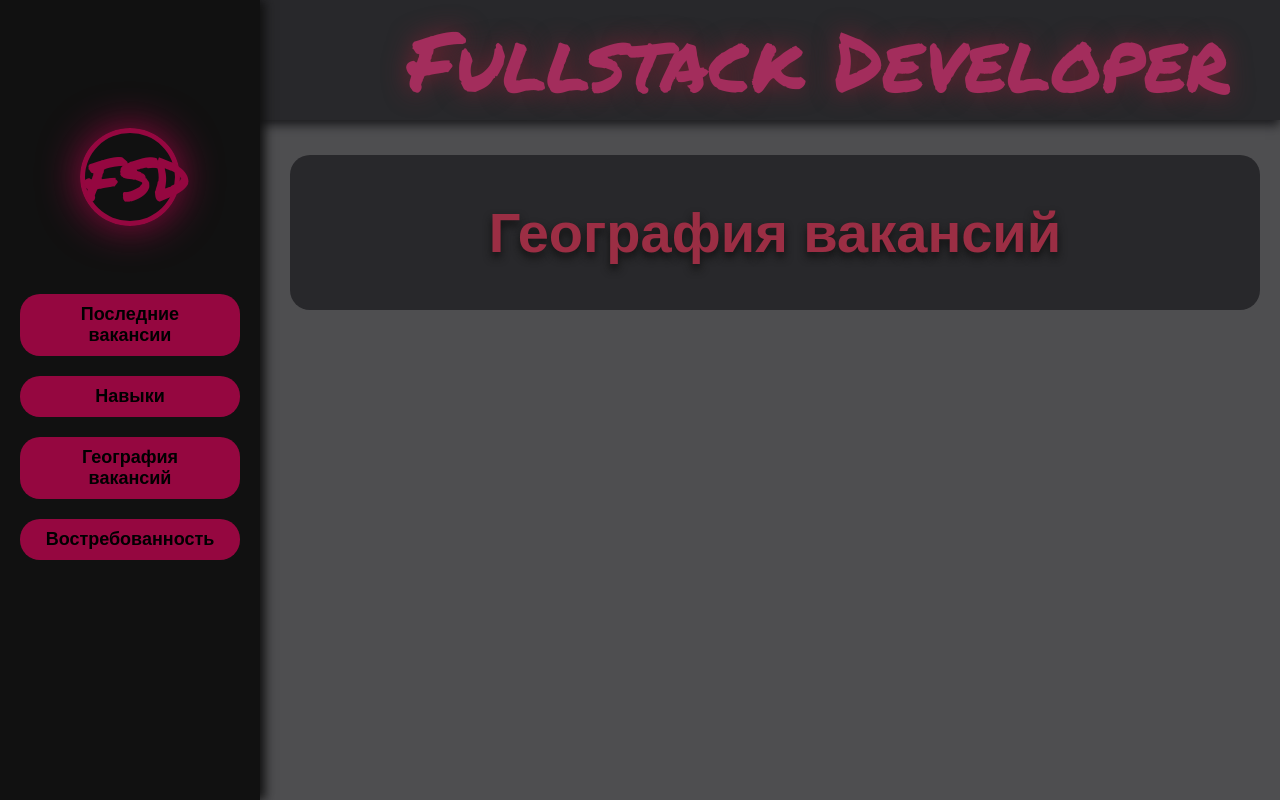
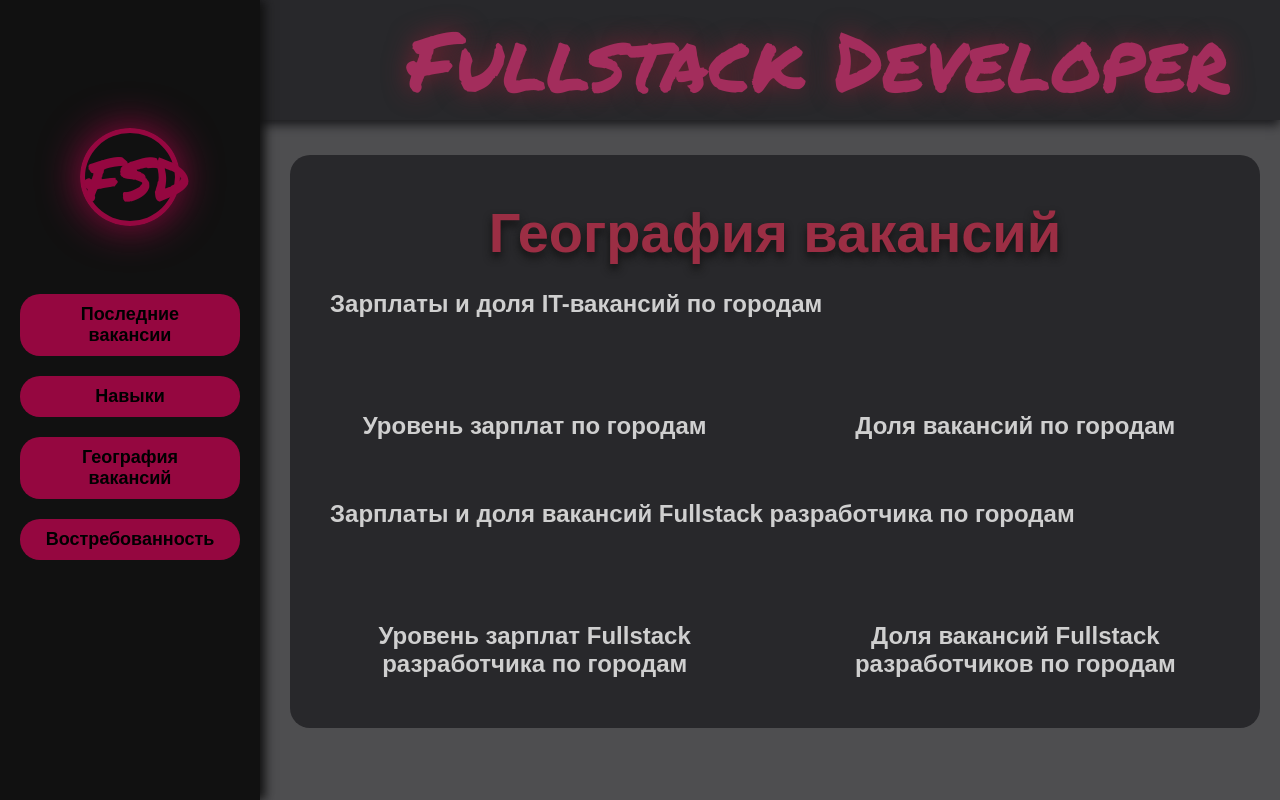
Before and after one commit to Dartamid/fullstack, a Django app: template hhruparser/parser/templates/geography.html in a window 1280 px wide. Run offline with Django 4.2, Linux system fonts and the light colour scheme; the template is opened without the code that fills it, so the values that code supplies are empty; some libraries are stand-ins or nearby versions; some web fonts are replaced.

Commit message:
Добавление географии

```diff
--- a/hhruparser/parser/templates/geography.html
+++ b/hhruparser/parser/templates/geography.html
@@ -5,6 +5,30 @@
 {% block content %}
 <div class="content">
     <h1>География вакансий</h1>
+    <h2 class='main_text'>Зарплаты и доля IT-вакансий по городам</h2>
+    <img width='1500' style='margin-top: 30px;' src="{{ geography.plot.url }}" alt="" class="">
+    <div class="double">
+        <div class="column">
+            <h2 class='main_text' style='text-align: center; margin: 30px 0;'>Уровень зарплат по городам</h2>
+            {{ geography.table_salary|safe }}
+        </div>
+        <div class="column">
+            <h2 class='main_text' style='text-align: center; margin: 30px 0;'>Доля вакансий по городам</h2>
+            {{ geography.table_dist|safe }}
+        </div>
+    </div>
+    <h2 class='main_text' style='margin-top: 30px;'>Зарплаты и доля вакансий Fullstack разработчика по городам</h2>
+    <img width='1500' style='margin-top: 30px;' src="{{ geography.plot_prof.url }}" alt="" class="">
+    <div class="double">
+        <div class="column">
+            <h2 class='main_text' style='text-align: center; margin: 30px 0;'>Уровень зарплат Fullstack разработчика по городам</h2>
+            {{ geography.table_salary_prof|safe }}
+        </div>
+        <div class="column">
+            <h2 class='main_text' style='text-align: center; margin: 30px 0;'>Доля вакансий Fullstack разработчиков по городам</h2>
+            {{ geography.table_dist_prof|safe }}
+        </div>
+    </div>
 </div>
 
 {% endblock %}
--- a/hhruparser/parser/urls.py
+++ b/hhruparser/parser/urls.py
@@ -1,8 +1,9 @@
 from django.urls import path
-from .views import title_view, vacancies, skills_view
+from .views import title_view, vacancies, skills_view, geography_view
 
 urlpatterns = [
     path('', title_view, name='title_page'),
     path('last_vacancies/', vacancies, name='last_vacancies'),
-    path('skills/', skills_view, name='skills_list')
+    path('skills/', skills_view, name='skills_list'),
+    path('geography', geography_view, name='geography')
 ]
--- a/hhruparser/static/css/styles.css
+++ b/hhruparser/static/css/styles.css
@@ -342,3 +342,14 @@
     background-color: #28282b;
     display: flex;
 }
+
+.double {
+    margin-top: 30px;
+    display: flex;
+    width: 100%;
+    justify-content: space-between;
+}
+
+.column {
+    width: 46%;
+}
--- a/hhruparser/templates/includes/menu.html
+++ b/hhruparser/templates/includes/menu.html
@@ -1,5 +1,5 @@
 <div class="side_nav">
-    <div class="small_logo">FSD</div>
+    <a href="{% url 'title_page' %}" class=""><div class="small_logo">FSD</div></a>
     <br>
     <div class="links_list ">
         <a href="{% url 'last_vacancies' %}" class="decorate-none">
@@ -8,7 +8,7 @@
         <a href="{% url 'skills_list' %}" class="decorate-none">
             <div class="link bottom_20px">Навыки</div>
         </a>
-        <a href="" class="decorate-none">
+        <a href="{% url 'geography' %}" class="decorate-none">
             <div class="link bottom_20px">География вакансий</div>
         </a>
         <a href="" class="decorate-none">
```
Also changed, not shown: hhruparser/parser/models.py (+19 -0 lines), hhruparser/parser/views.py (+11 -1 lines).
